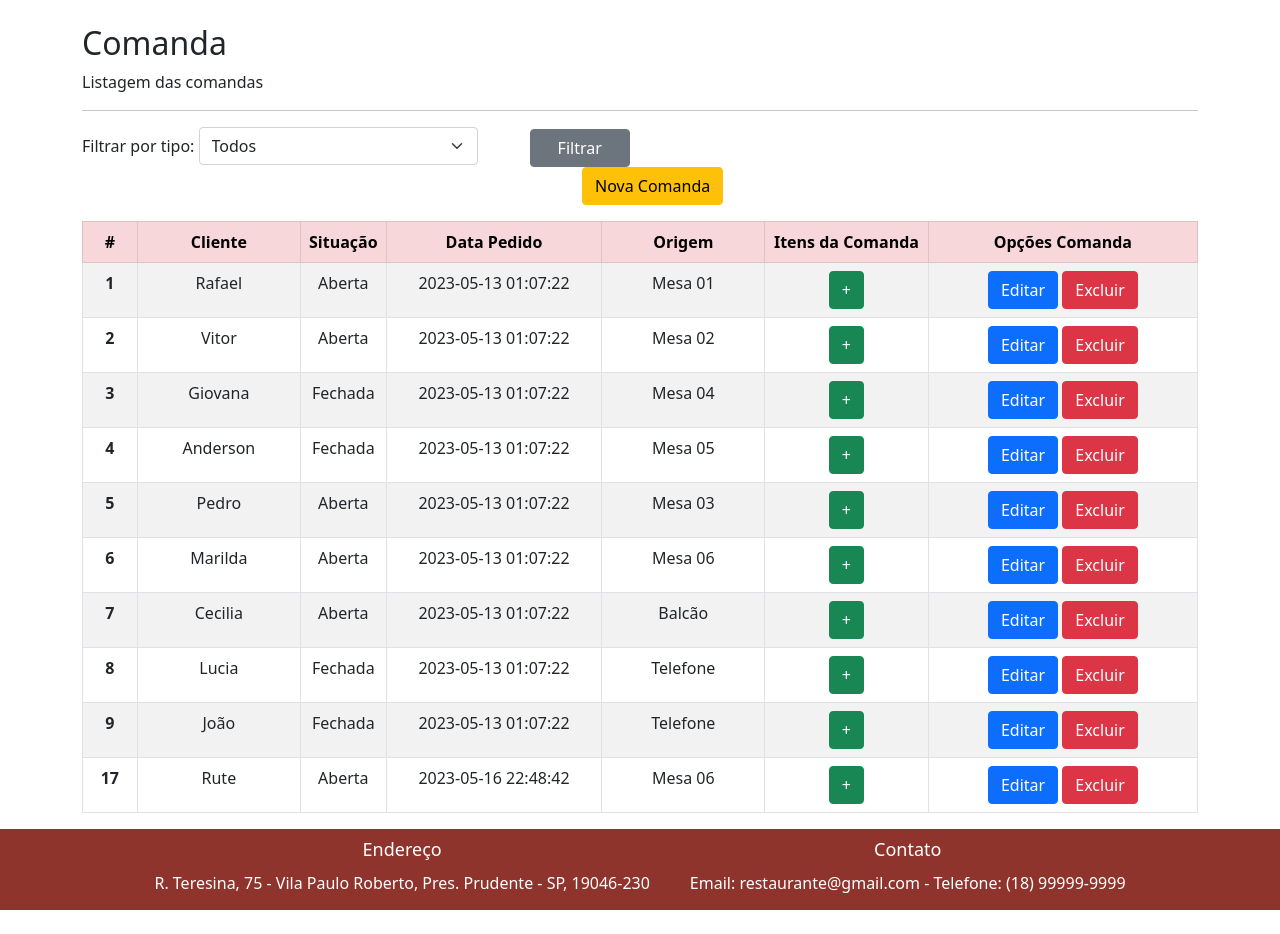
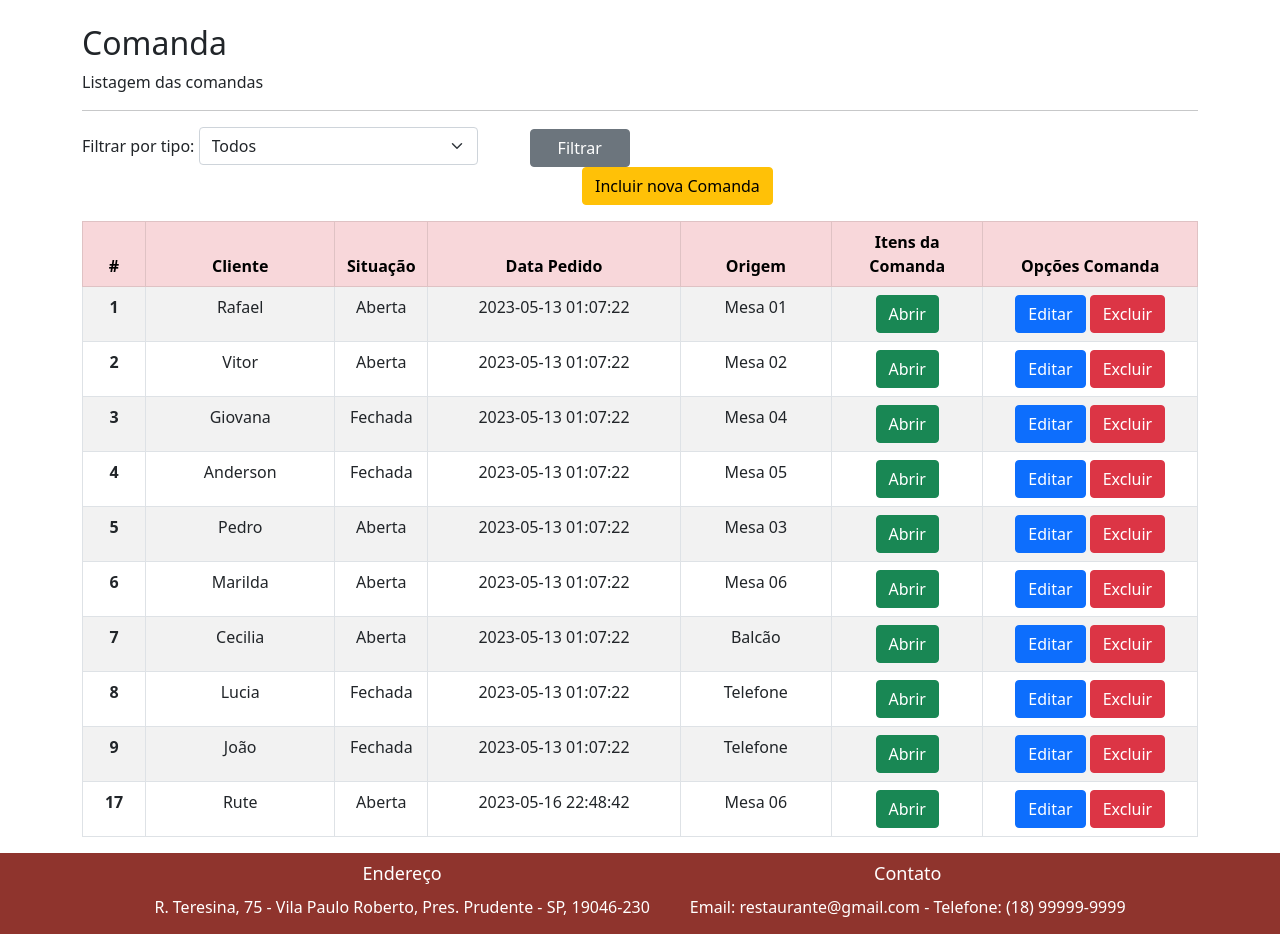
Before and after one commit to Victor-Silva0/Cardapio, a PHP site: page /comanda.php in a window 1280 px wide. Shown: the part 105-1039 px from the top of the page. Before the commit the page ends 1015 px from the top, so only its background shows below. Run offline with PHP 8.4, Linux system fonts and the light colour scheme; data comes from the database, SQL or seed files in the repository.

Commit message:
Update comanda.php

```diff
--- a/cardapio/comanda.php
+++ b/cardapio/comanda.php
@@ -49,7 +49,7 @@ mysqli_close($conn);
         <option value="2">Fechada</option>
       </select>
       <input type="submit" class="btn btn-secondary ms-5 d-inline-block" style="width: 100px;" value="Filtrar">
-      <a href="insert-comanda.php" class="btn btn-warning d-inline-block" style="margin-left: 500px;">Nova Comanda</a>
+      <a href="insert-comanda.php" class="btn btn-warning d-inline-block" style="margin-left: 500px;">Incluir nova Comanda</a>
     </div>
   </form>
   <table class="table table-striped table-bordered table-hover">
@@ -59,9 +59,9 @@ mysqli_close($conn);
         <th scope="col" style="width: 15%">Cliente</th>
         <th scope="col" style="width: 5%;">Situação</th>
         <th scope="col" style="width: 20%;">Data Pedido</th>
-        <th scope="col" style="width: 15%;">Origem</th>
-        <th scope="col" style="width: 15%;">Itens da Comanda</th>
-        <th scope="col" style="width: 30%;">Opções Comanda</th>
+        <th scope="col" style="width: 12%;">Origem</th>
+        <th scope="col" style="width: 12%;">Itens da Comanda</th>
+        <th scope="col" style="width: 17%;">Opções Comanda</th>
       </tr>
     </thead>
     <tbody>
@@ -73,7 +73,7 @@ mysqli_close($conn);
         <td style="text-align:center"><?php echo $data['dataComanda'];  ?></td>
         <td style="text-align:center"><?php echo $data['origem'];  ?></td>
         <td style="text-align:center">
-            <a href="insert-item_comanda.php?idComanda=<?php echo $data['idComanda']; ?> "type="button" class="btn btn-success d-inline-block">+</a>
+            <a href="insert-item_comanda.php?idComanda=<?php echo $data['idComanda']; ?> "type="button" class="btn btn-success d-inline-block">Abrir</a>
         </td>
         <td style="text-align:center">
           <a href="update-comanda.php?idComanda=<?php echo $data['idComanda']; ?> "type="button" class="btn btn-primary">Editar</a>
```
